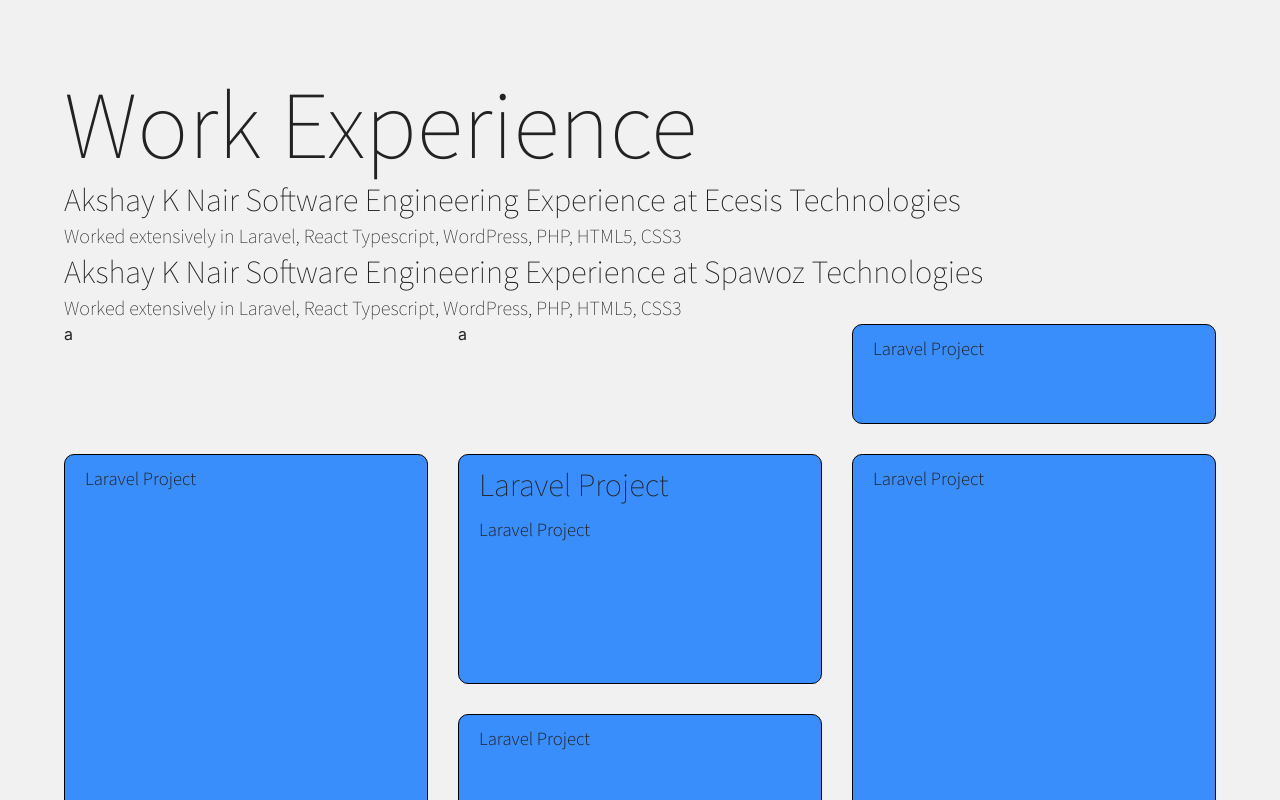
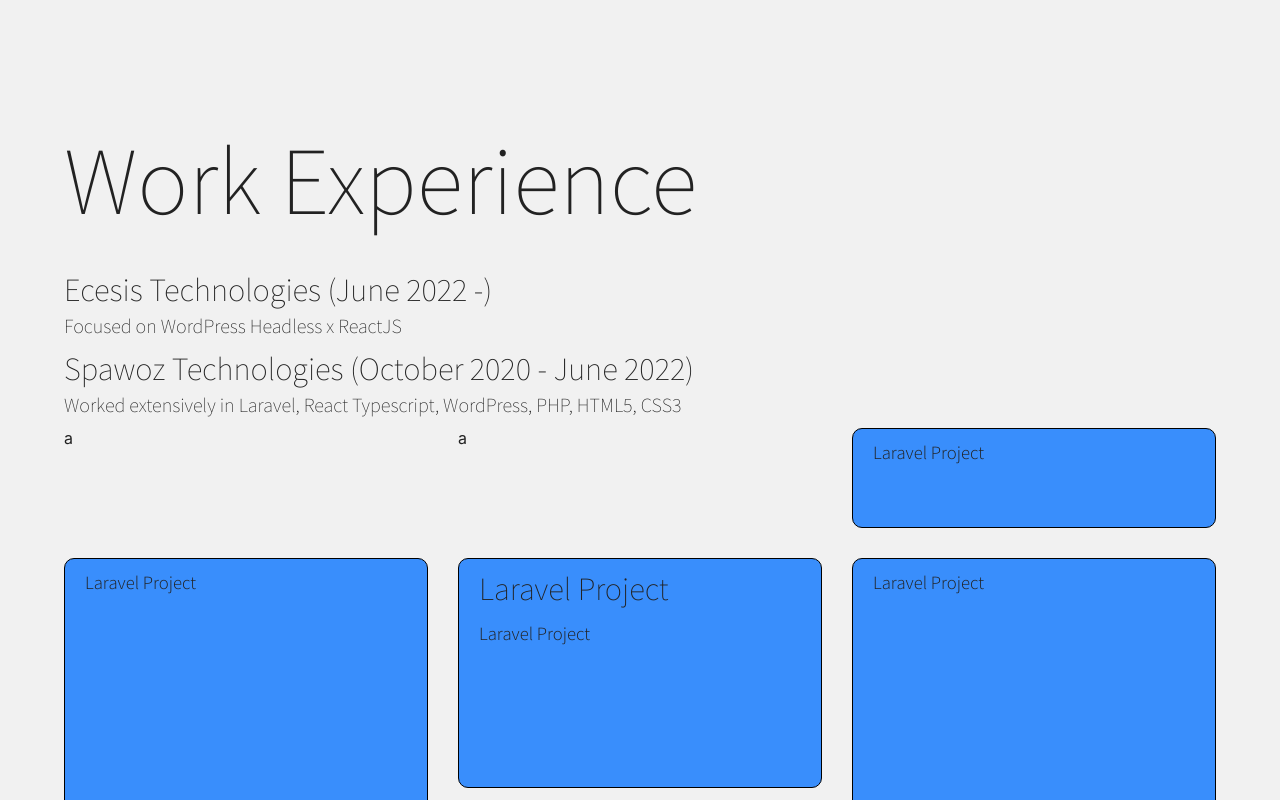
Before and after one commit to akshaykadambatt/portfolio, a Next.js app: page /work in a window 1280 px wide. Shown: the part 711-1511 px from the top of the page. Built offline with nearby package versions, Linux system fonts and the light colour scheme.

Commit message:
Work page mods

```diff
--- a/pages/work.tsx
+++ b/pages/work.tsx
@@ -41,21 +41,21 @@
     <>
     <BlockFullWidth>
       <Container >
-        <Heading variant="h3" data-aos="anim1">My Recent Works</Heading>
+        <Heading variant="h1" data-aos="anim1">My Recent Works</Heading>
       </Container>
       <ItemBlock />
     </BlockFullWidth>
-    <Container maxWidth="lg">
-      <Typography variant="h1">Work Experience</Typography>
+    <Container>
+      <Typography data-aos="anim1" variant="h1" gutterBottom>Work Experience</Typography>
     {source.map(({ slug, frontmatter }:any) => (
         <div
           key={slug}
-          className='border border-gray-200 m-2 rounded-xl shadow-lg overflow-hidden flex flex-col'
+          data-aos="anim1"
         >
           <Link href={`/post/${slug}`}>
             <a>
               <Typography variant="h4">{frontmatter.title}</Typography>
-              <Typography variant="h6">{frontmatter.metaDesc}</Typography>
+              <Typography variant="h6" gutterBottom>{frontmatter.metaDesc}</Typography>
             </a>
           </Link>
         </div>
--- a/posts/ecesis-technologies.md
+++ b/posts/ecesis-technologies.md
@@ -1,7 +1,7 @@
 ---
-title: 'Akshay K Nair Software Engineering Experience at Ecesis Technologies'
+title: 'Ecesis Technologies (June 2022 -)'
 metaTitle: 'Akshay K Nair Software Engineering Experience at Ecesis Technologies'
-metaDesc: 'Worked extensively in Laravel, React Typescript, WordPress, PHP, HTML5, CSS3'
+metaDesc: 'Focused on WordPress Headless x ReactJS'
 socialImage: images/22-09-2021.jpg
 date: '2022-09-09'
 tags:
--- a/posts/spawoz-technologies.md
+++ b/posts/spawoz-technologies.md
@@ -1,5 +1,5 @@
 ---
-title: 'Akshay K Nair Software Engineering Experience at Spawoz Technologies'
+title: 'Spawoz Technologies (October 2020 - June 2022)'
 metaTitle: 'Akshay K Nair Software Engineering Experience at Spawoz Technologies'
 metaDesc: 'Worked extensively in Laravel, React Typescript, WordPress, PHP, HTML5, CSS3'
 socialImage: images/22-09-2021.jpg
```
